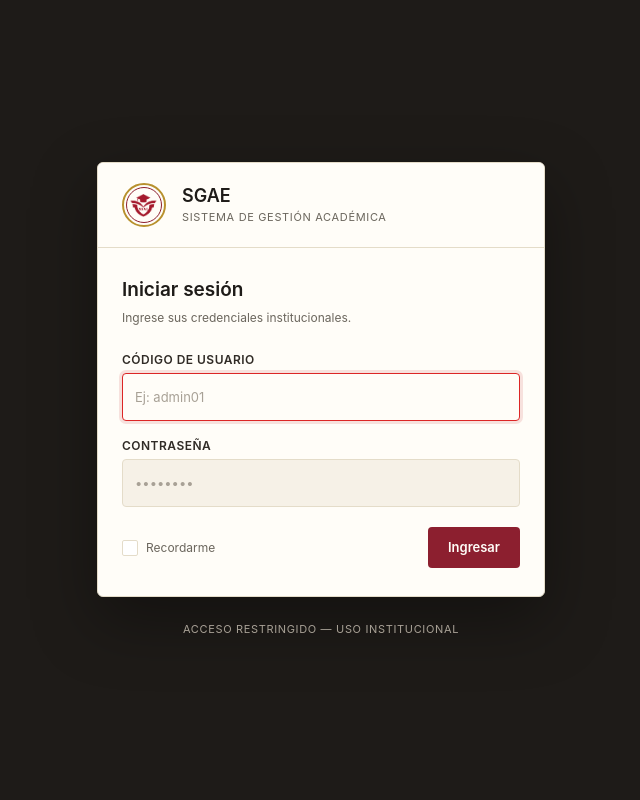
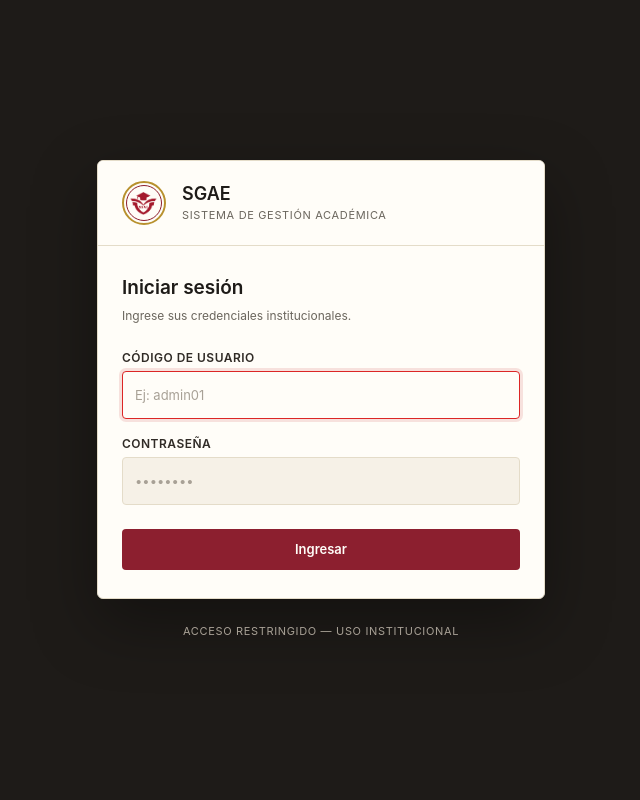
Before and after one commit to sirevarr/sgae, a Laravel app: page /login in a window 1280 px wide. Shown: the whole page, without its empty margins (319-959 px from the left). Run offline with Laravel 10, Linux system fonts and the light colour scheme; style sheets or scripts are compiled from the project's sources; some libraries are stand-ins or nearby versions.

Commit message:
fix: deshabilitar remember_token y remover casilla Recordarme para evitar excepcion de columna inexistente en SQL Server

```diff
--- a/app/Http/Requests/Auth/LoginRequest.php
+++ b/app/Http/Requests/Auth/LoginRequest.php
@@ -107,7 +107,7 @@ class LoginRequest extends FormRequest
             'ultimo_acceso'     => now()->toDateString(),
         ]);
 
-        Auth::login($usuario, $this->boolean('remember'));
+        Auth::login($usuario, false);
 
         // Registrar en tabla Login
         try {
--- a/app/Models/Usuario.php
+++ b/app/Models/Usuario.php
@@ -26,6 +26,12 @@ class Usuario extends Authenticatable implements MustVerifyEmailContract
     public $incrementing  = true;
     protected $keyType    = 'integer';
     public $timestamps    = false;
+
+    /** Deshabilitar la columna remember_token pues no existe en la tabla Usuario */
+    public function getRememberTokenName()
+    {
+        return '';
+    }
 
     /** Campo que identifica al usuario en el formulario de login */
     public function getAuthIdentifierName(): string
--- a/resources/js/Pages/Auth/Login.vue
+++ b/resources/js/Pages/Auth/Login.vue
@@ -10,7 +10,6 @@ defineProps({
 const form = useForm({
     codigo_usuario: '',
     password: '',
-    remember: false,
 });
 
 const submit = () => {
@@ -73,20 +72,11 @@ const submit = () => {
                 <InputError class="mt-1.5" :message="form.errors.password" />
             </div>
 
-            <div class="flex items-center justify-between pt-1 gap-3">
-                <label class="flex items-center gap-2 cursor-pointer select-none">
-                    <input
-                        type="checkbox"
-                        v-model="form.remember"
-                        class="rounded-[2px] border-borde text-rojo focus:ring-rojo"
-                    />
-                    <span class="text-[12px] text-piedra">Recordarme</span>
-                </label>
-
+            <div class="pt-2">
                 <button
                     type="submit"
                     :disabled="form.processing"
-                    class="px-5 py-[11px] bg-rojo hover:bg-rojo-dark text-paper text-[13px] font-semibold rounded-[4px] transition-colors disabled:opacity-50 disabled:cursor-not-allowed"
+                    class="w-full px-5 py-[11px] bg-rojo hover:bg-rojo-dark text-paper text-[13px] font-semibold rounded-[4px] transition-colors disabled:opacity-50 disabled:cursor-not-allowed"
                 >
                     {{ form.processing ? 'Ingresando...' : 'Ingresar' }}
                 </button>
```
Also changed, not shown: resources/views/pdf/boletin.blade.php (+6 -6 lines).
